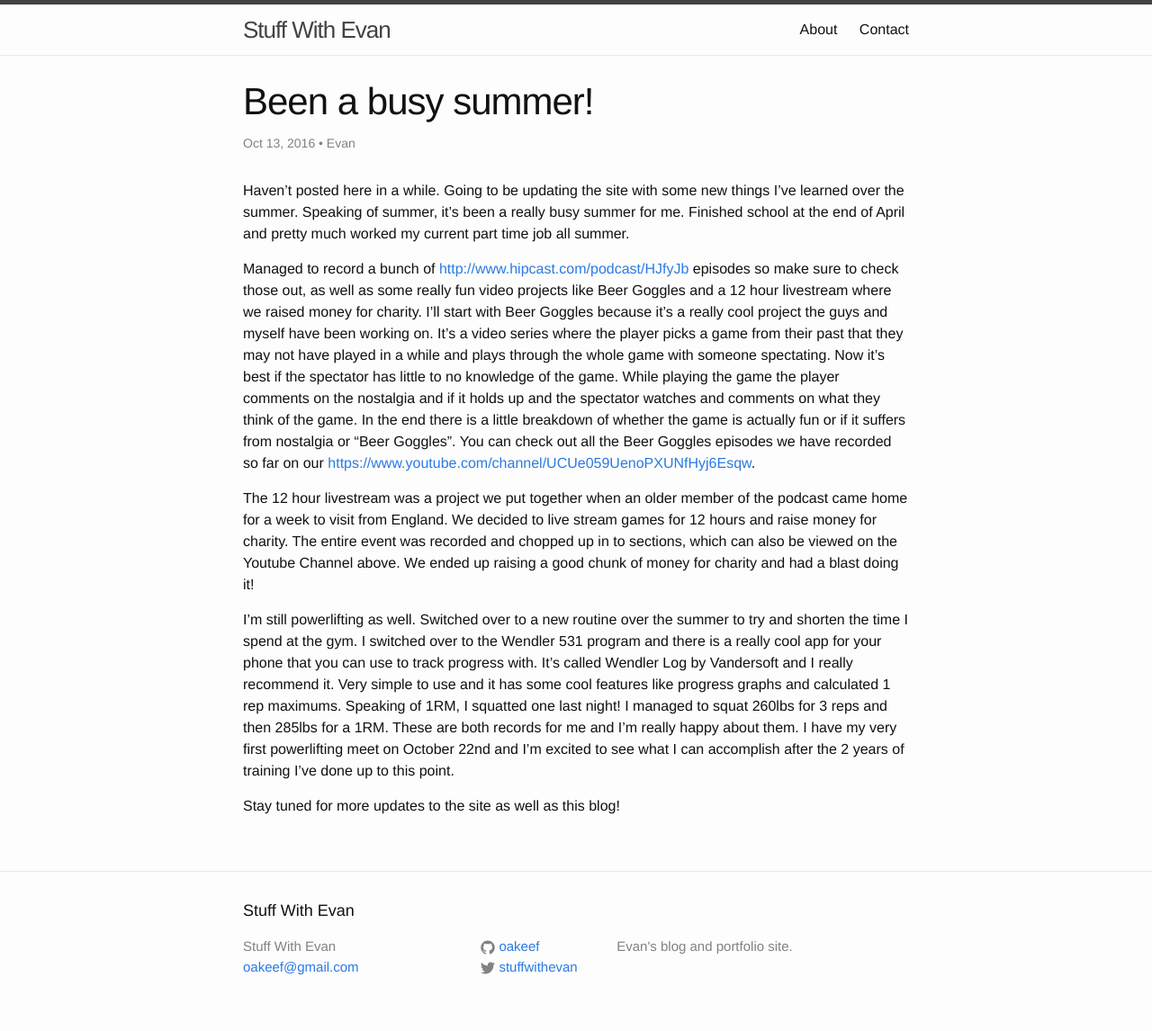
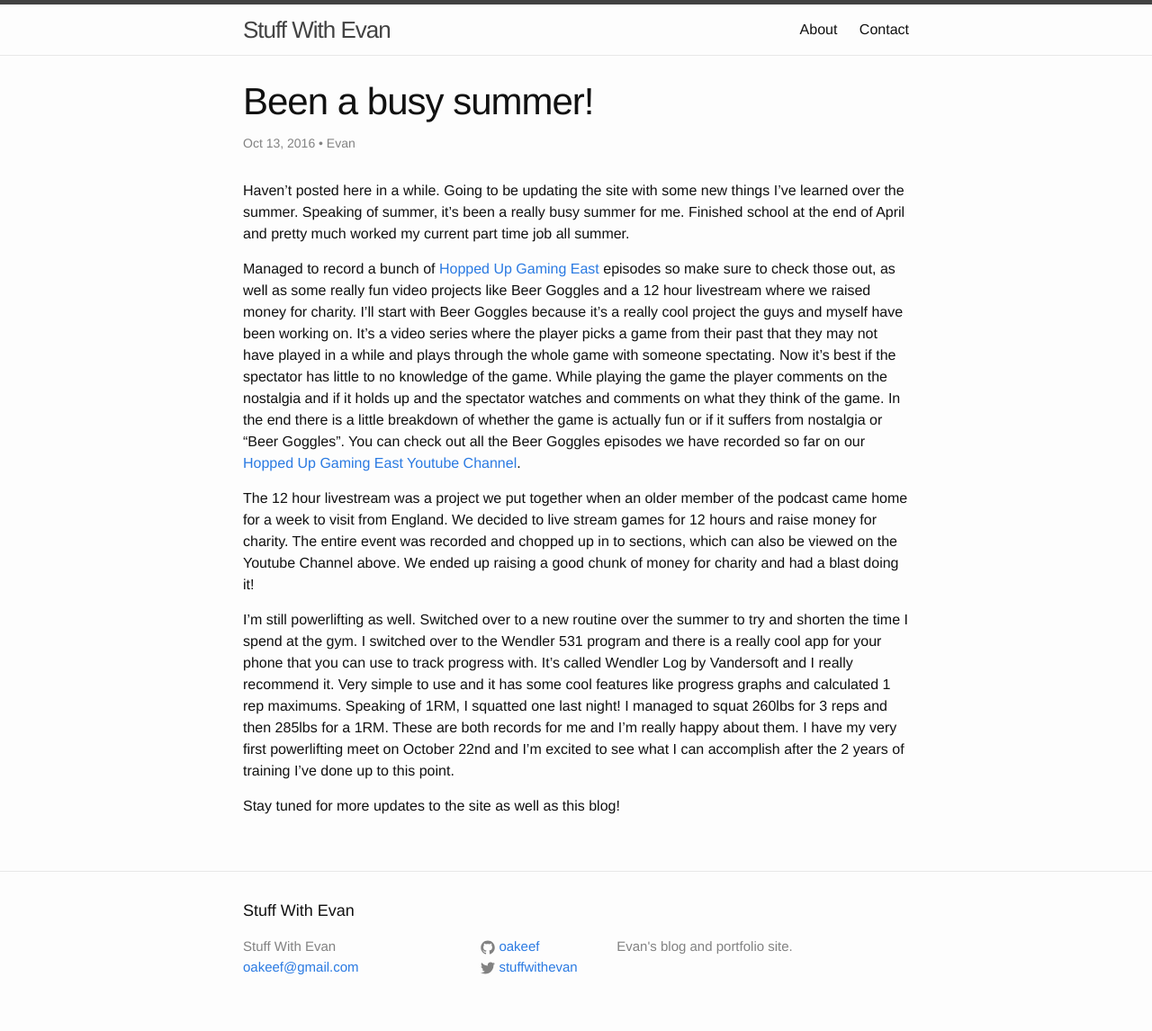
Before and after one commit to oakeef/oakeef.github.io, a Jekyll site: the page built from _posts/2016-10-13-Been-a-busy-summer.markdown, in a window 1280 px wide. Shown: the whole page at 90% size. Built offline with Jekyll 4.4.1, drawn with Linux system fonts in a browser that asks for light colours.

Commit message:
Fixed broken links

```diff
--- a/_posts/2016-10-13-Been-a-busy-summer.markdown
+++ b/_posts/2016-10-13-Been-a-busy-summer.markdown
@@ -8,7 +8,7 @@ author: Evan
 
 Haven't posted here in a while. Going to be updating the site with some new things I've learned over the summer. Speaking of summer, it's been a really busy summer for me. Finished school at the end of April and pretty much worked my current part time job all summer.
 
-Managed to record a bunch of [http://www.hipcast.com/podcast/HJfyJb](Hopped Up Gaming East) episodes so make sure to check those out, as well as some really fun video projects like Beer Goggles and a 12 hour livestream where we raised money for charity. I'll start with Beer Goggles because it's a really cool project the guys and myself have been working on. It's a video series where the player picks a game from their past that they may not have played in a while and plays through the whole game with someone spectating. Now it's best if the spectator has little to no knowledge of the game. While playing the game the player comments on the nostalgia and if it holds up and the spectator watches and comments on what they think of the game. In the end there is a little breakdown of whether the game is actually fun or if it suffers from nostalgia or "Beer Goggles". You can check out all the Beer Goggles episodes we have recorded so far on our [https://www.youtube.com/channel/UCUe059UenoPXUNfHyj6Esqw](Hopped Up Gaming East Youtube Channel).
+Managed to record a bunch of [Hopped Up Gaming East](http://www.hipcast.com/podcast/HJfyJb) episodes so make sure to check those out, as well as some really fun video projects like Beer Goggles and a 12 hour livestream where we raised money for charity. I'll start with Beer Goggles because it's a really cool project the guys and myself have been working on. It's a video series where the player picks a game from their past that they may not have played in a while and plays through the whole game with someone spectating. Now it's best if the spectator has little to no knowledge of the game. While playing the game the player comments on the nostalgia and if it holds up and the spectator watches and comments on what they think of the game. In the end there is a little breakdown of whether the game is actually fun or if it suffers from nostalgia or "Beer Goggles". You can check out all the Beer Goggles episodes we have recorded so far on our [Hopped Up Gaming East Youtube Channel](https://www.youtube.com/channel/UCUe059UenoPXUNfHyj6Esqw).
 
 The 12 hour livestream was a project we put together when an older member of the podcast came home for a week to visit from England. We decided to live stream games for 12 hours and raise money for charity. The entire event was recorded and chopped up in to sections, which can also be viewed on the Youtube Channel above. We ended up raising a good chunk of money for charity and had a blast doing it!
 
```
